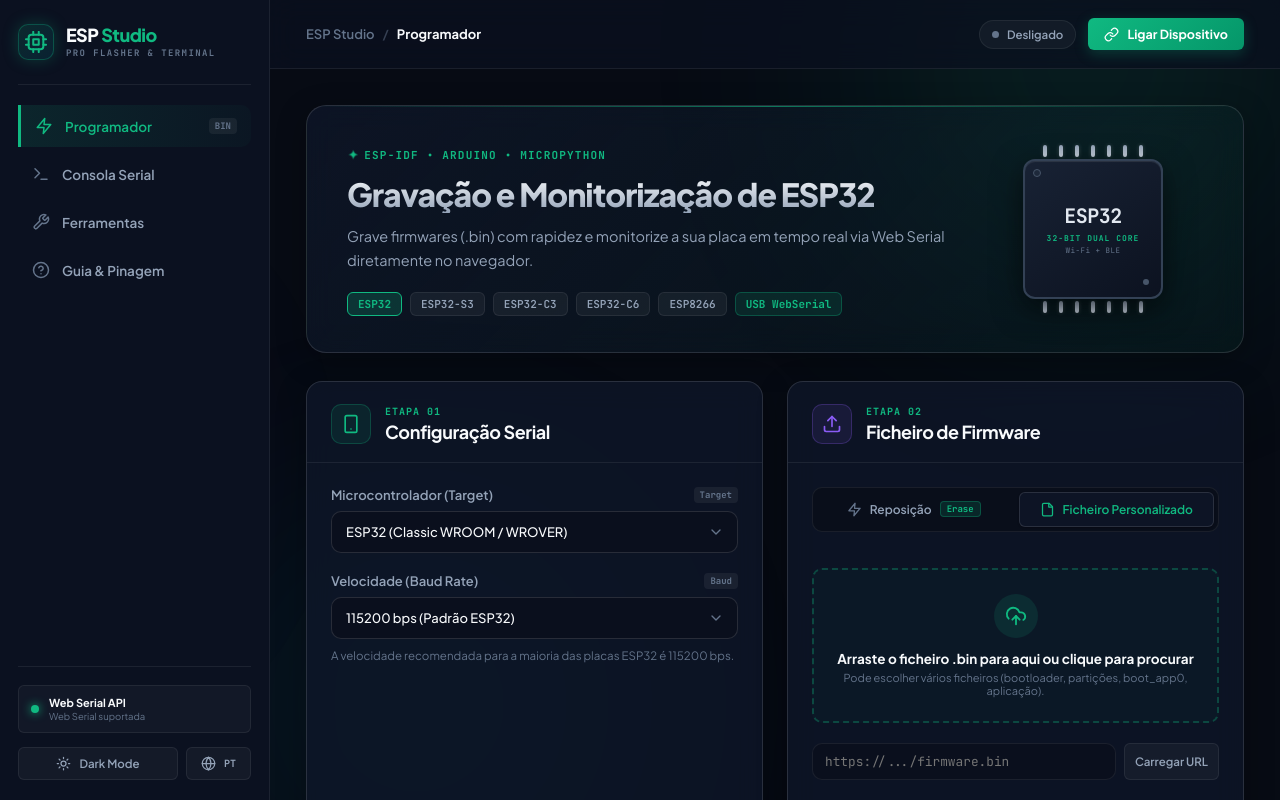
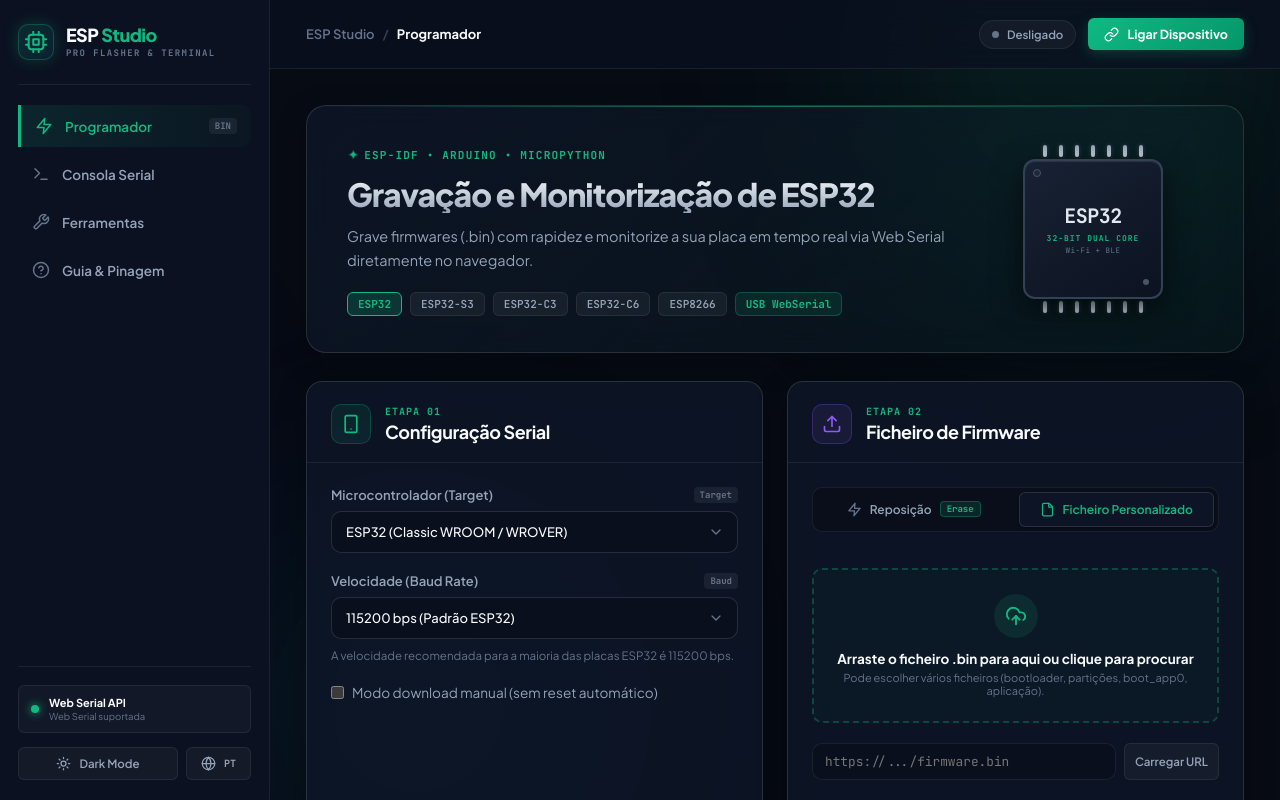
Before and after one commit to joaquimorg/esp32_web_prog, a Vue app: page / in a window 1280 px wide. Shown: the top 800 px of the page. Built offline with nearby package versions, Linux system fonts and the light colour scheme.

Commit message:
Add manual download mode option and update reset logic

```diff
--- a/src/App.vue
+++ b/src/App.vue
@@ -58,6 +58,9 @@ const flashFreq = ref('keep')
 const flashSize = ref('keep')
 const verifyAfterFlash = ref(true)
 const monitorAfterFlash = ref(true)
+// Boards without auto-reset wiring: the user holds BOOT/presses EN, so esptool must not toggle DTR/RTS
+const manualBoot = ref(false)
+const resetMode = () => (manualBoot.value ? 'no_reset' : 'default_reset')
 const showFlashOptions = ref(false)
 
 // Serial Console
@@ -419,7 +422,7 @@ async function detectBoardHardware(targetPort) {
     })
 
     // Detect chip with 3 sync attempts
-    await loader.detectChip('default_reset')
+    await loader.detectChip(resetMode())
 
     if (loader.chip) {
       const rawName = loader.chip.CHIP_NAME || 'ESP32'
@@ -454,7 +457,8 @@ async function detectBoardHardware(targetPort) {
     }
 
     // Reset board back to normal application mode
-    await loader.after('hard_reset').catch(() => {})
+    // In manual mode the chip must stay in download mode for the flash that follows
+    await loader.after(manualBoot.value ? 'no_reset' : 'hard_reset').catch(() => {})
     await transport.disconnect().catch(() => {})
   } catch (err) {
     addLog(lang.value === 'pt'
@@ -938,7 +942,7 @@ async function runWithLoader(task) {
     debugLogging: false
   })
   try {
-    const chipDesc = await loader.main()
+    const chipDesc = await loader.main(resetMode())
     setChipTarget(loader.chip?.CHIP_NAME || chipDesc)
     await task(loader, chipDesc)
     await loader.after('hard_reset')
@@ -1142,7 +1146,7 @@ const BAUD_RATES = [115200, 921600, 460800, 230400, 74880, 9600]
 const LINE_ENDINGS = lineEndingOptions.value.map(o => o.value)
 const persistedSettings = {
   baudRate, lineEnding, showTimestamps, autoScroll,
-  flashMode, flashFreq, flashSize, verifyAfterFlash, monitorAfterFlash
+  flashMode, flashFreq, flashSize, verifyAfterFlash, monitorAfterFlash, manualBoot
 }
 const settingValid = {
   baudRate: (v) => BAUD_RATES.includes(v),
@@ -1551,6 +1555,15 @@ onBeforeUnmount(() => {
                     </svg>
                   </div>
                   <p class="form-hint">{{ t.speedHint }}</p>
+                </div>
+
+                <!-- Manual download mode -->
+                <div class="form-group">
+                  <label class="check-row">
+                    <input type="checkbox" v-model="manualBoot" />
+                    <span>{{ lang === 'pt' ? 'Modo download manual (sem reset automático)' : 'Manual download mode (no auto-reset)' }}</span>
+                  </label>
+                  <p v-if="manualBoot" class="form-hint">{{ lang === 'pt' ? 'Antes de ligar ou gravar: mantenha BOOT premido, prima e solte EN/RST e depois solte BOOT. A ferramenta não vai mexer em DTR/RTS. No fim, prima EN para arrancar o programa.' : 'Before connecting or flashing: hold BOOT, tap EN/RST, then release BOOT. The tool will not touch DTR/RTS. When done, press EN to run the program.' }}</p>
                 </div>
 
                 <!-- Connect Button Inside Card -->
```
